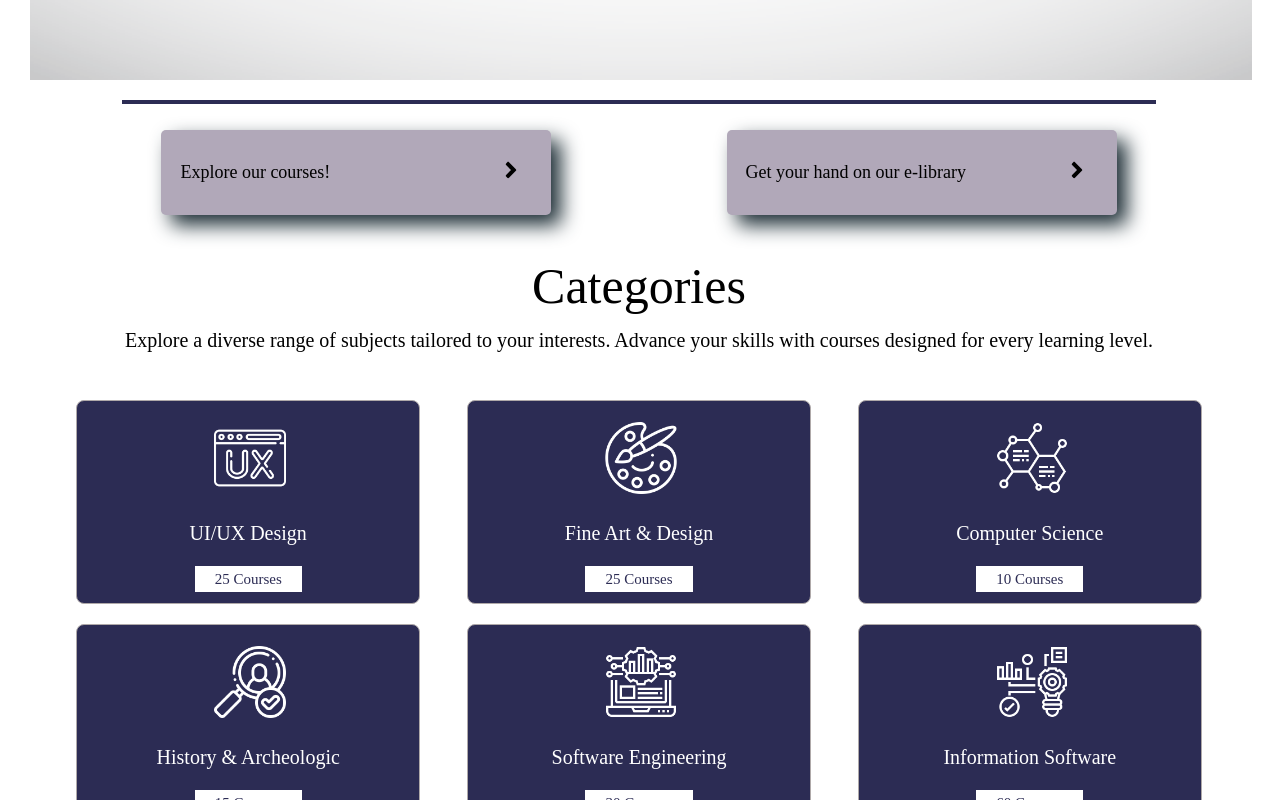
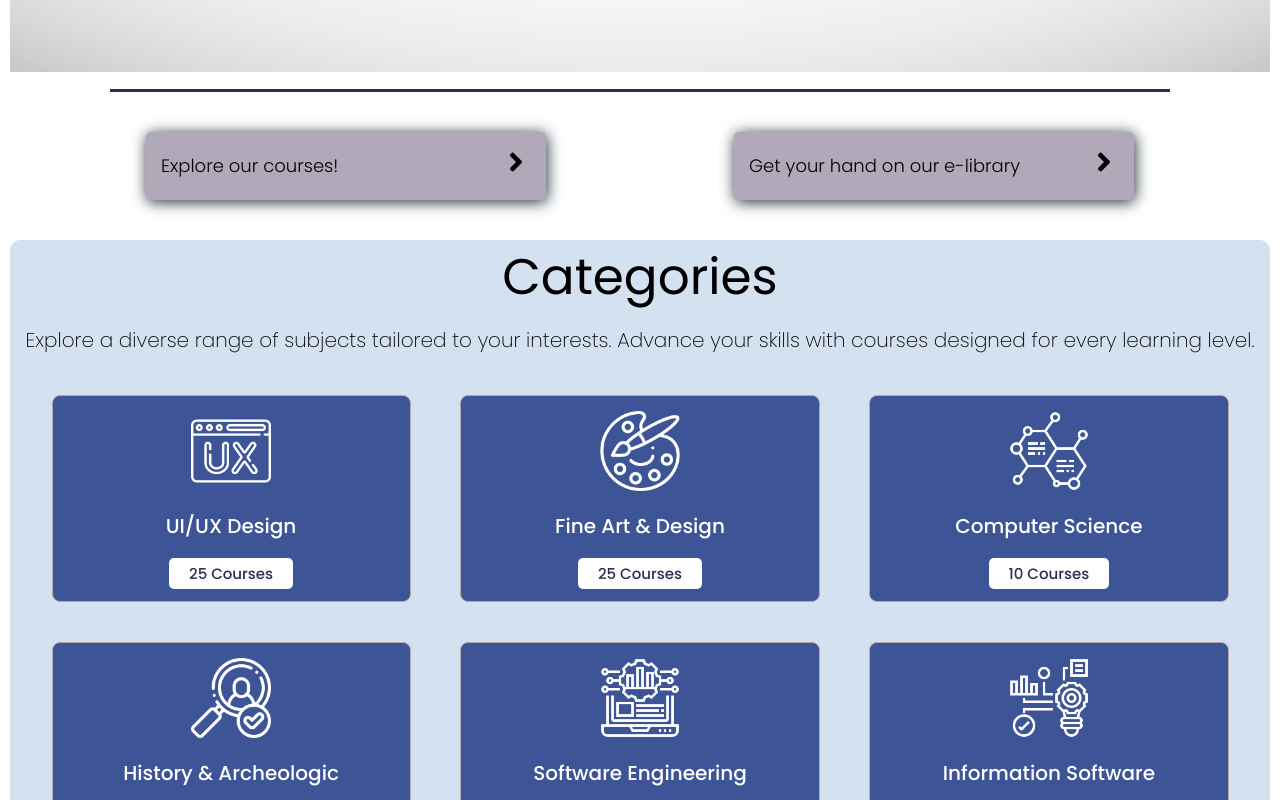
Before and after one commit to nilabjo08/studyIO, a React (Create React App) app: page /home in a window 1280 px wide. Shown: the part 700-1500 px from the top of the page. Built offline with nearby package versions, Linux system fonts and the light colour scheme.

Commit message:
Css changes in home page

```diff
--- a/src/App.css
+++ b/src/App.css
@@ -1,15 +1,22 @@
-@import url('https://fonts.googleapis.com/css2?family=IBM+Plex+Sans:ital,wght@0,100;0,200;0,300;0,400;0,500;0,600;0,700;1,100;1,200;1,300;1,400;1,500;1,600;1,700&display=swap');
+/* @import url('https://fonts.googleapis.com/css2?family=IBM+Plex+Sans:ital,wght@0,100;0,200;0,300;0,400;0,500;0,600;0,700;1,100;1,200;1,300;1,400;1,500;1,600;1,700&display=swap'); */
+@import url('https://fonts.googleapis.com/css2?family=Poppins:ital,wght@0,100;0,200;0,300;0,400;0,500;0,600;0,700;0,800;0,900;1,100;1,200;1,300;1,400;1,500;1,600;1,700;1,800;1,900&display=swap');
+
 html{
   scroll-behavior: smooth;
 }
 *{
-  margin: 2px;
-  padding: 2px;
+  margin: 0;
+  padding: 0;
   box-sizing: border-box;
   font-style: normal;
+  font-family: "Poppins", sans-serif;
+}
+body{
+  margin: 0;
+  padding: 0;
 }
 .ibm-plex-sans-bold {
-  font-family: "IBM Plex Sans", sans-serif;
+  font-family: "Poppins", sans-serif;
   font-size: 60px;
   font-weight: 600;
   font-style: normal;
@@ -221,14 +228,15 @@ a{
   display: flex;
   flex-wrap: wrap;
   justify-content: space-between;
+  margin: 30px auto;
 }
 .top .col{
   border-radius: 5px;
-  box-shadow: 10px 10px 20px #1B2C34;
+  box-shadow: 1px 2px 15px #1B2C34;
   background-color: #B1A8B9;
   margin: 10px;
   padding: 15px;
-  width: 40%;
+  width: 400px;
   display: flex;
   flex-wrap: wrap;
   justify-content: space-between;
@@ -258,7 +266,7 @@ a{
   margin: 10px;
 }
 .col-home:hover{
-  background-image: linear-gradient(#2C2C54, #E0E1DD);
+  background-color: rgb(192, 188, 188);
   color: #000;
 }
 .swiper-card-popular .card-home h1{
@@ -286,6 +294,8 @@ a{
   font-size: 20px;
   font-weight: 200;
   font-style: normal;
+  width: 60%;
+  margin-left: 20%;
 }
 .image {
   width: 100%;
@@ -302,6 +312,7 @@ a{
     display: flex;
     flex-wrap: wrap;
     justify-content: space-evenly;
+    gap: 30px;
   }
 .image-card-col{
   width: 40%;
@@ -371,11 +382,13 @@ a{
 
 .swiper-card-popular{
   margin-top: 25px;
+  background-color: lightgray;
+  border-radius: 5px;
 }
 .swiper-card-popular h1{
   text-align: center;
   font-size: 50px;
-  font-weight: 200;
+  font-weight: 300;
   font-style: normal;
 }
 .swiper-card-popular p{
@@ -409,6 +422,12 @@ a{
 }
 .swiper-card h1{
   text-align: center;
+}
+
+.course_card{
+  background-color: #d3e1f0;
+  width: 100%;
+  border-radius: 5px;
 }
 
 .course_card svg{
@@ -446,18 +465,19 @@ a{
 }
 .course_card .col {
   border-radius: 5px;
-  background-color:  #27274b;
+  background-color:  #3d5597;
   color: white;
   /* color: black; */
   box-shadow: 5px 5px 10px #3E4A1D;
   margin: 10px;
   padding: 15px;
-  width: 30%;
+  width: 25%;
   height: 50%;
   font-size: 20px;
   display: flex;
   align-items: center;
   flex-direction: column;
+  margin-top: 30px;
 }
 .enroll-btn{
   color: #000000;
@@ -518,11 +538,15 @@ a{
 /*-------------online courses---------*/
 .online-course-c{
   margin-top: 20px;
+  background-color: #d3e1f0;
+  width: 100%;
+  border-radius: 10px;
+  padding: 20px auto;
 }
 .online-course-c h1{
   text-align: center;
   font-size: 50px;
-  font-weight: 200;
+  font-weight: 400;
   font-style: normal;
 }
 .online-course-c p{
@@ -532,6 +556,7 @@ a{
   font-size: 20px;
   font-weight: 200;
   font-style: normal;
+
 }
 .online {
   text-align: center;
@@ -544,10 +569,11 @@ a{
   display: flex;
   flex-wrap: wrap;
   justify-content: space-between;
+  gap: 20px;
 }
 .online .box {
   border-radius: 8px;
-  background-color: #2C2C54;
+  background-color: #3d5597;
   color: #fff;
   border: 1px solid #afa9a9;
   margin: 10px;
@@ -578,12 +604,13 @@ a{
   padding: 5px 20px;
   font-weight: 500;
   font-size: 15px;
+  border-radius: 5px;
 }
 .online .box .show {
   opacity: 0;
 }
 .online .box:hover {
-  background-color: #e0e1dd;
+  background-color: #a5b0ee;
   border-radius: 5px;
   cursor: pointer;
 }
@@ -595,6 +622,15 @@ a{
   position: absolute;
   top: 0;
   left: 0;
+}
+/* .online span:hover{
+  background-color: #b7d0f1;
+  color: #2C2C54;
+} */
+.online .box:hover span{
+  background-color: #3d5597;
+  color: white;
+
 }
 
 .reg-form{
--- a/src/components/Book.jsx
+++ b/src/components/Book.jsx
@@ -1,7 +1,6 @@
 
 import React from 'react';
 import { useNavigate } from 'react-router-dom';
-import booksData from './BookData';
 
 
 
--- a/src/pages/Home.jsx
+++ b/src/pages/Home.jsx
@@ -22,34 +22,40 @@ const Home = () => {
       <div className="line"></div>
       <div className="top">
         <div className="row">
+          <Link to={"/course"}>
             <div className="col">
               <p>Explore our courses!</p>
-            <Link to={"/course"}>
               <div className="back_to_course">
                 <FaAngleRight />
               </div>
+            </div>
           </Link>
-          </div>
+          <Link to={"/book"}>
             <div className="col">
               <p>Get your hand on our e-library</p>
-            <Link to={"/book"}>
               <div className="back_to_course">
                 <FaAngleRight />
               </div>
+            </div>
           </Link>
-          </div>
         </div>
       </div>
       {/*   ____________Categories course card___________________   */}
       <section className="online-course-c">
         <h1>Categories</h1>
-        <p>Explore a diverse range of subjects tailored to your interests. Advance your skills with courses designed for every learning level.</p>
+        <p>
+          Explore a diverse range of subjects tailored to your interests.
+          Advance your skills with courses designed for every learning level.
+        </p>
         <OnlineCourses />
       </section>
       {/*   ____________image hover text course card___________________   */}
       <section className="courseHover">
         <h1>Get to know about our courses</h1>
-        <p>Discover the unique benefits and opportunities each course offers. Learn from industry experts and gain practical, hands-on experience.</p>
+        <p>
+          Discover the unique benefits and opportunities each course offers.
+          Learn from industry experts and gain practical, hands-on experience.
+        </p>
         <ImageCard />
       </section>
       {/*   ____________swiper popular course card___________________   */}
```
Lines whose indentation alone changed are shown as unchanged.
